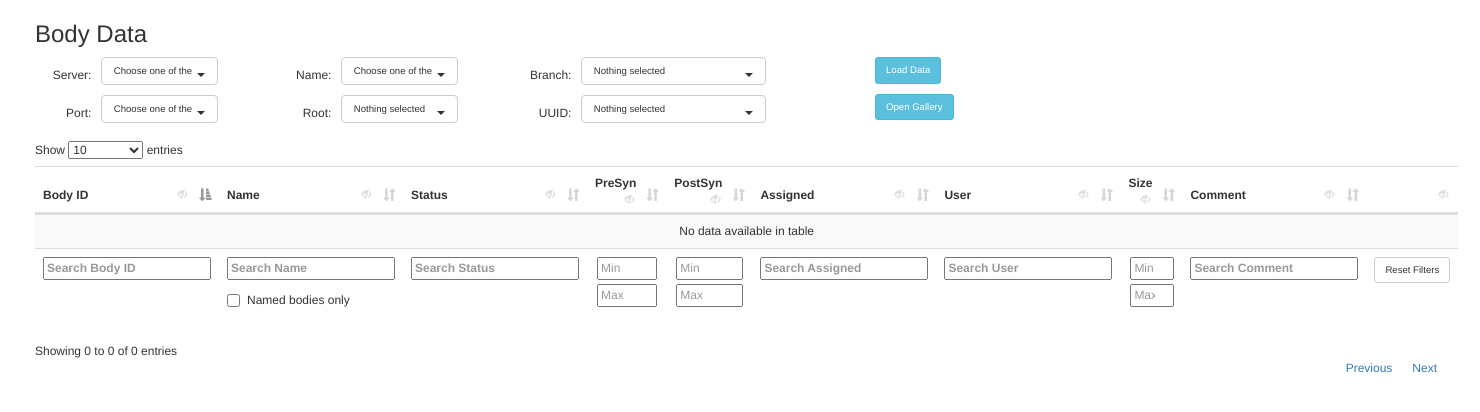
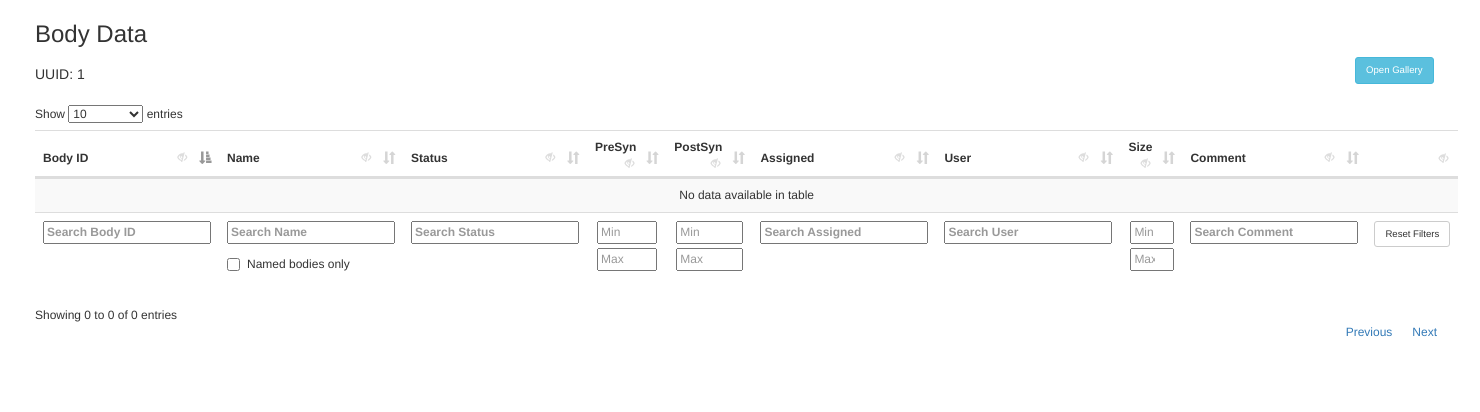
Before and after one commit to janelia-flyem/body-data, a Flask app: template app/templates/table.html in a window 1480 px wide. Shown: the top 412 px of the page. Run offline with Flask 2, Linux system fonts and the light colour scheme; the template is opened without the code that fills it: most values are stand-ins (such as "Sample title", 1, 10 or a date in 2020); some libraries are stand-ins or nearby versions.

Commit message:
Hide dropdowns

```diff
--- a/app/templates/table.html
+++ b/app/templates/table.html
@@ -31,19 +31,22 @@
       </div>
       <!-- dataset information and options -->
       <div class="row">
-         <div class="col-sm-3 col-md-3 col-lg-2">
+         <div class="col-sm-10 col-md-11 col-lg-11" >
+            <h5>UUID: {{ uuid }}</h5>
+         </div>
+         <div class="col-sm-3 col-md-3 col-lg-2"  style="display: none">
             <label class="body-label">Server:</label>
             <select class='selectpicker' id="select-server" value="emdata1" onchange="dropdown.fillPort(this.value, false)" data-live-search="true" title="Choose one of the following..."></select><br/>
             <label class="body-label">Port:</label>
             <select class='selectpicker' id="select-port" value="" onchange="dropdown.fillName(this.value)" data-live-search="true" title="Choose one of the following..."></select>
          </div>
-         <div class="col-sm-3 col-md-3 col-lg-2">
+         <div class="col-sm-3 col-md-3 col-lg-2"  style="display: none">
             <label class="body-label">Name:</label>
             <select class='selectpicker name' id="select-name" value="" onchange="dropdown.onChangeRootName(this.value)" data-live-search="true" title="Choose one of the following..."></select><br/>
             <label class="body-label">Root:</label>
             <select class='selectpicker' id="select-uuid" value="" data-live-search="true" onchange="dropdown.onChangeRootUUID(this.value)"></select>
          </div>
-         <div class="col-sm-4 col-md-3 col-lg-3">
+         <div class="col-sm-4 col-md-3 col-lg-3"  style="display: none">
             <label class="body-label">Branch:</label>
             <select class='selectpicker' id="select-branch" value="" data-live-search="true" onchange="dropdown.onChangeBranch(this.value)"></select><br/>
             <label class="body-label">UUID:</label>
@@ -51,7 +54,7 @@
          </div>
          <div class="col-sm-2 col-md-1 col-lg-1">
             <div class="buttons">
-               <button type="button" id="load-data" class="load-data btn btn-default btn-sm btn-info" onclick="dropdown.loadData()">Load Data</button>
+               <button type="button" id="load-data" class="load-data btn btn-default btn-sm btn-info" style="display:none" onclick="dropdown.loadData()">Load Data</button>
                <input id="gallery-button" class="btn btn-default gallery-button btn-sm btn-info" type="button" onclick="bodyExplorer.openGallery()" value="Open Gallery"/>
             </div>
          </div>
```
